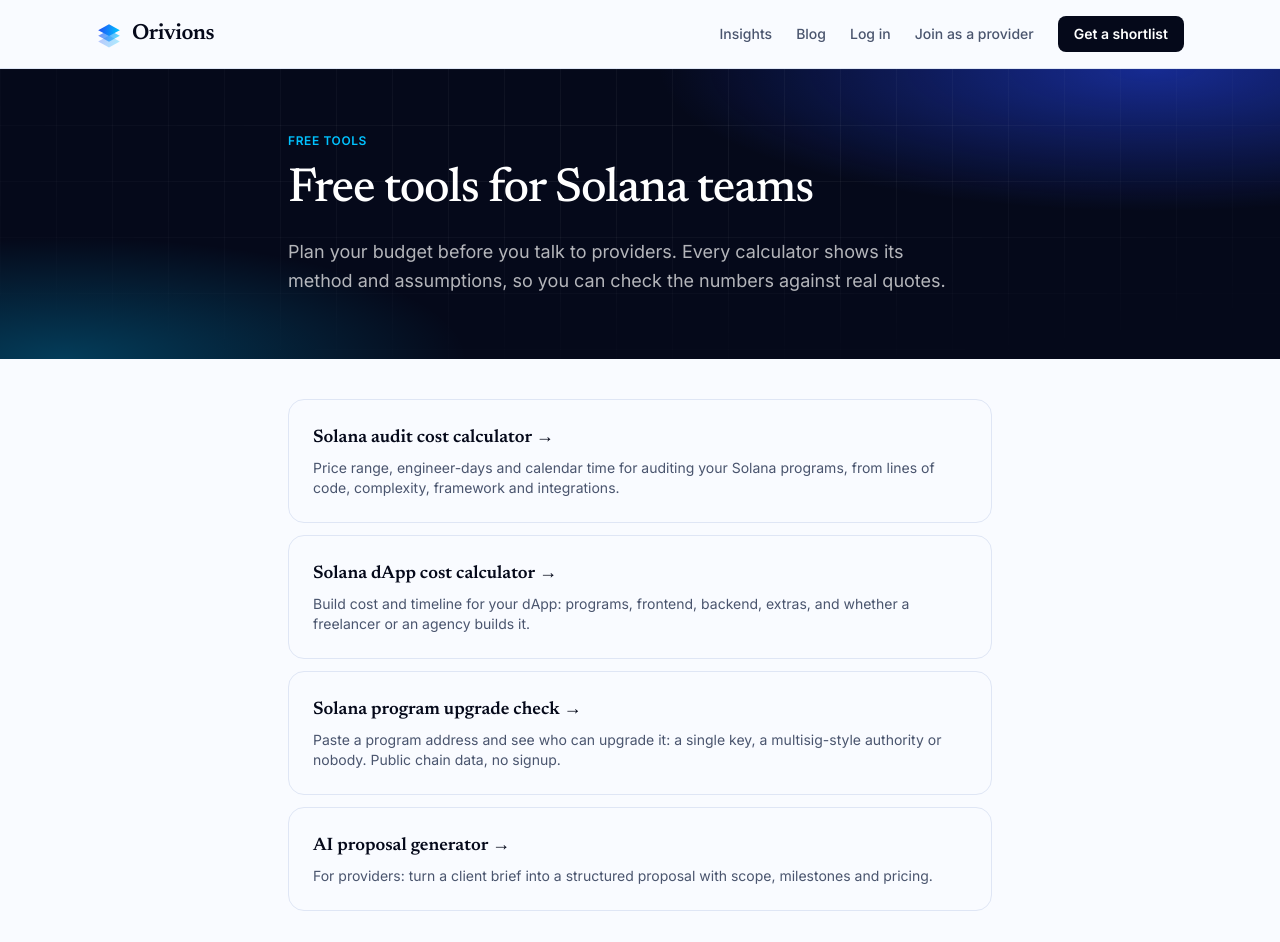
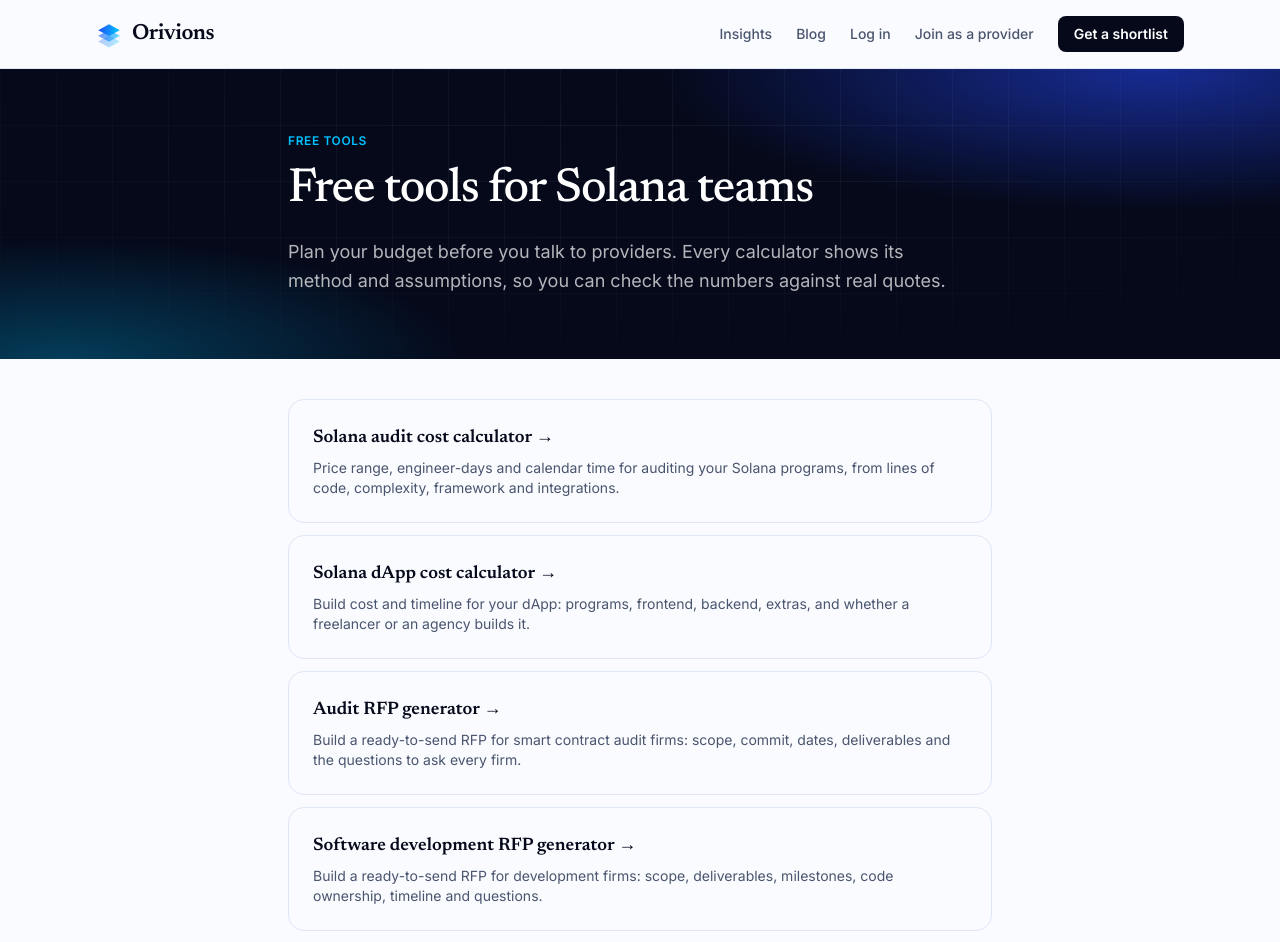
Before and after one commit to JakeMalarczyk/Orivions, a Next.js app in the folder orivions-app/: page /tools in a window 1280 px wide. Shown: the top 942 px of the page. Built offline with nearby package versions, Linux system fonts and the light colour scheme; no server answers.

Commit message:
Tools: audit and software development RFP generators (tools/page.tsx)

```diff
--- a/orivions-app/app/tools/page.tsx
+++ b/orivions-app/app/tools/page.tsx
@@ -20,6 +20,16 @@ const TOOLS = [
     href: '/tools/solana-dapp-cost-calculator',
     title: 'Solana dApp cost calculator',
     text: 'Build cost and timeline for your dApp: programs, frontend, backend, extras, and whether a freelancer or an agency builds it.',
+  },
+  {
+    href: '/tools/audit-rfp-generator',
+    title: 'Audit RFP generator',
+    text: 'Build a ready-to-send RFP for smart contract audit firms: scope, commit, dates, deliverables and the questions to ask every firm.',
+  },
+  {
+    href: '/tools/software-development-rfp-generator',
+    title: 'Software development RFP generator',
+    text: 'Build a ready-to-send RFP for development firms: scope, deliverables, milestones, code ownership, timeline and questions.',
   },
   {
     href: '/tools/solana-program-check',
```
